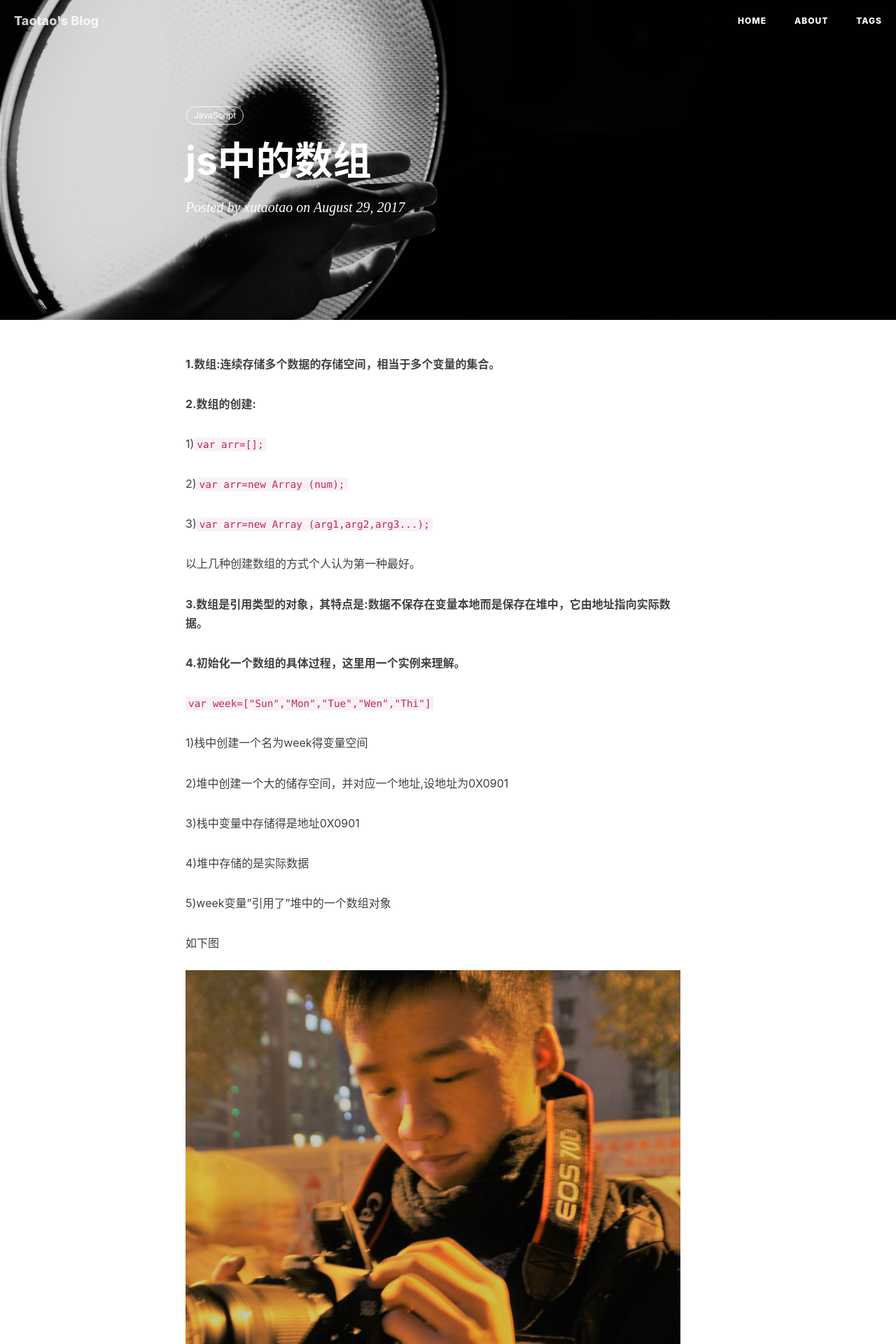
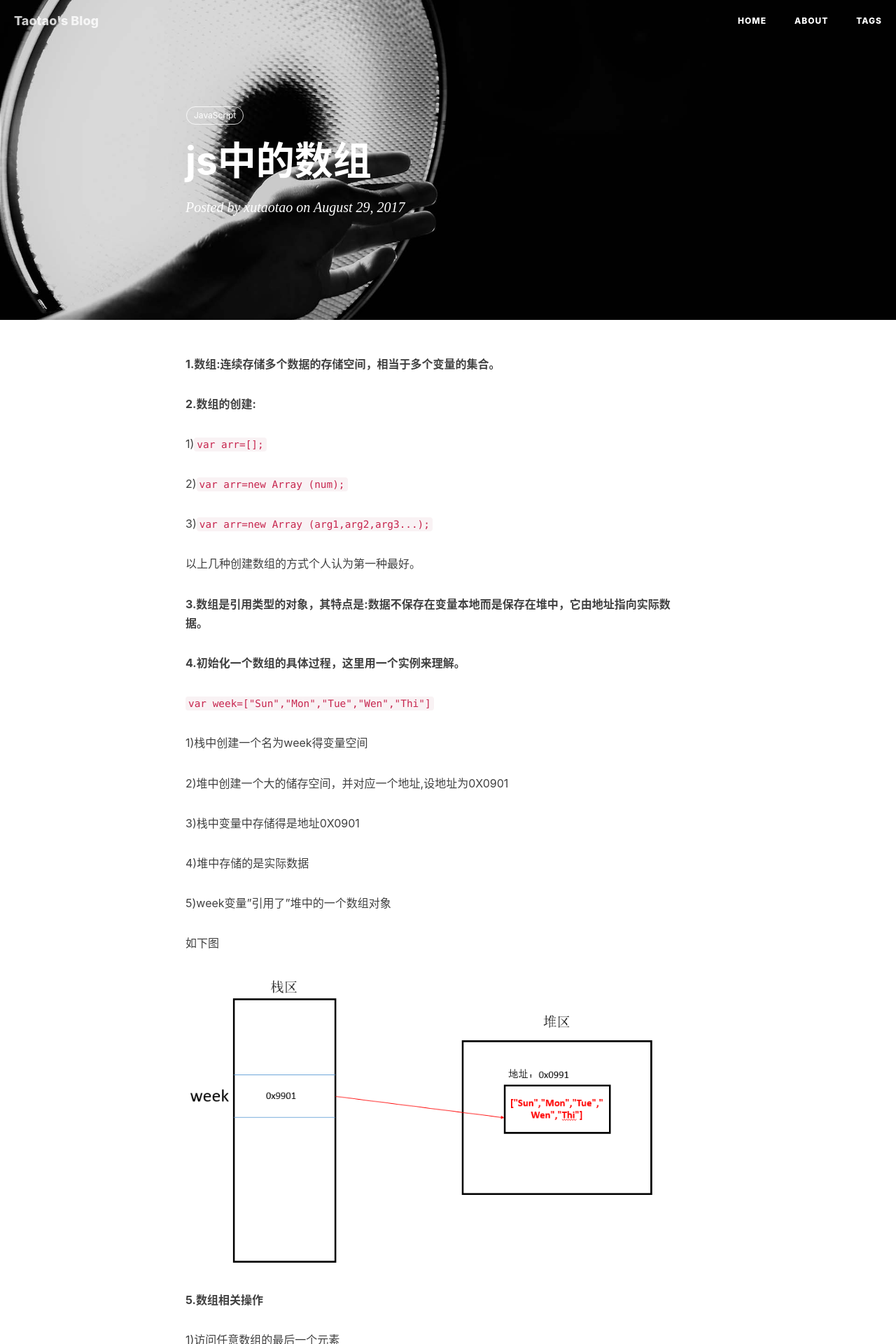
Before and after one commit to Xutaotaotao/Xutaotaotao.github.io, a Jekyll site: the page built from _posts/2017-08-29-js-array.md, in a window 1280 px wide. Shown: the top 1920 px of the page at 70% size. Built offline with Jekyll 4.4.1, drawn with Linux system fonts in a browser that asks for light colours; comment, search, counter and statistics services are not loaded.

Commit message:
Signed-off-by: xutaotaotao <xutaotao1108@outlook.com>

```diff
--- a/_posts/2017-08-29-js-array.md
+++ b/_posts/2017-08-29-js-array.md
@@ -39,8 +39,8 @@ tags:
 5)week变量"引用了"堆中的一个数组对象
 
 如下图
-<img src="/Xutaotaotao.github.io/img/me.jpg" alt="">
-![js-array.png](Xutaotaotao.github.io/img/me.jpg)
+
+<img src="/Xutaotaotao.github.io/img/in-post/post-js-version/js-array.png" alt="">
 
 **5.数组相关操作**
 
```
Also changed, not shown: img/about-bg.jpg, img/home-bg.jpg, img/me.jpg, img/post-bg-2017-8-30.jpeg, img/post-bg-2017-8-30.jpg.
